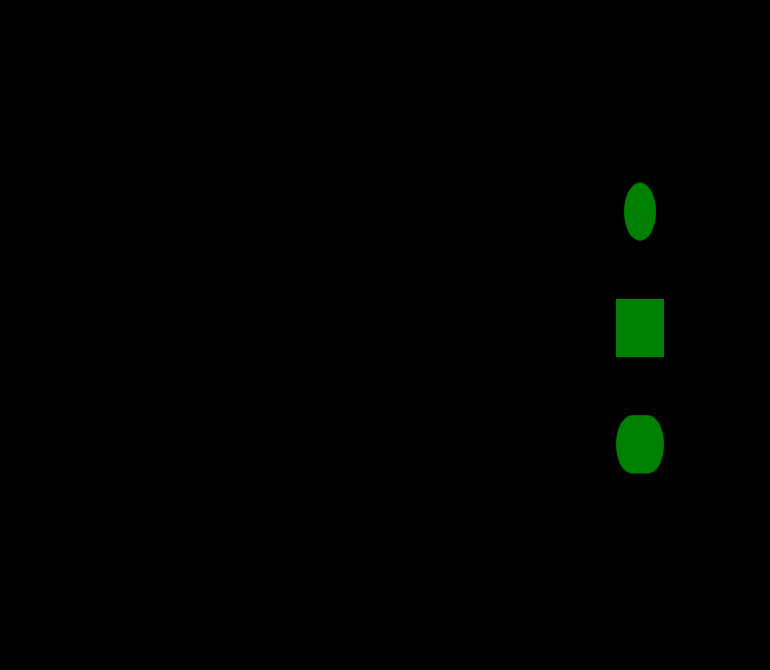
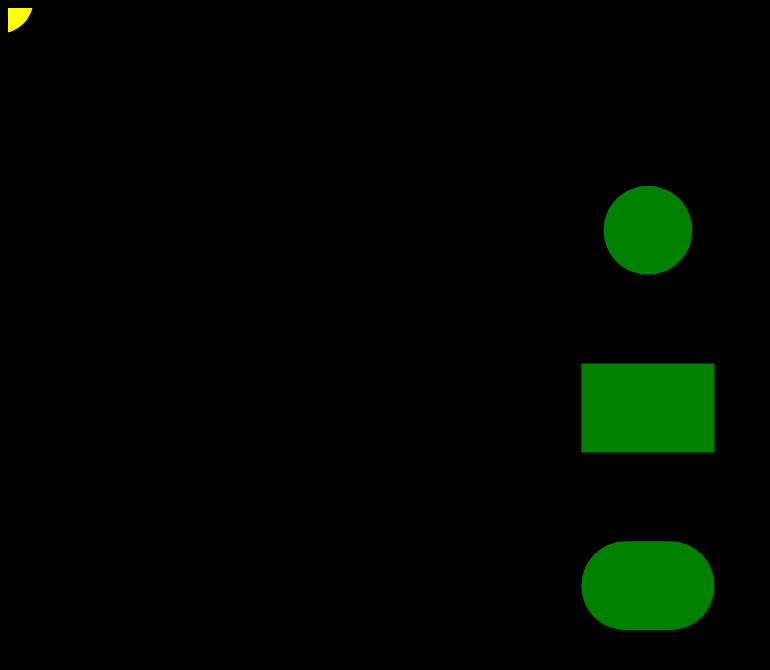
Before and after one commit to matveymerkulov/Furca, a plain HTML site: page examples/collision_test/index.html in a window 1280 px wide. Shown: the whole page, without its empty margins (0-770 px from the left). Drawn offline with Linux system fonts and the light colour scheme.

Commit message:
0.48.6 adaptive camera

```diff
--- a/examples/IBall2/main.js
+++ b/examples/IBall2/main.js
@@ -7,7 +7,8 @@
 import {Layer} from "../../src/layer.js"
 import {TileSet} from "../../src/tile_set.js"
 import {currentCanvas} from "../../src/canvas.js"
-import {ShapeType} from "../../src/shape.js"
+
+import {ShapeType} from "../../src/shape_type.js"
 
 project.getAssets = () => {
     return {
--- a/examples/asteroids/code.js
+++ b/examples/asteroids/code.js
@@ -32,10 +32,10 @@
     template
 } from "./data.js"
 import {Key} from "../../src/key.js"
-import {ShapeType} from "../../src/shape.js"
 import {rad, rnd, rndi} from "../../src/functions.js"
 import {AngularSprite} from "../../src/angular_sprite.js"
 import {Img} from "../../src/image.js"
+import {ShapeType} from "../../src/shape_type.js"
 
 export function initUpdate() {
     let left = new Key("ArrowLeft")
--- a/examples/collision_test/index.html
+++ b/examples/collision_test/index.html
@@ -6,8 +6,8 @@
         <title></title>
         <script type="module" src="main.js"></script>
     </head>
-    <body width="100%" height="100%" align="center" bgcolor="black" style="color: white;display: flex;flex-wrap: nowrap
-    ;justify-content: center;">
-        <canvas id="canvas" style="width: 640px; height: 640px; display: none"></canvas>
+    <body style="width: 100%; height: 100%; color: white;display: flex; flex-wrap: nowrap; justify-content: center;
+            background-color: black; overflow: hidden">
+        <canvas id="canvas" style="width: 100%; height: 100%;"></canvas>
     </body>
 </html>
--- a/examples/collision_test/main.js
+++ b/examples/collision_test/main.js
@@ -1,13 +1,14 @@
 import {defaultCanvas, mouse} from "../../src/system.js"
 import {Sprite} from "../../src/sprite.js"
 import {project} from "../../src/project.js"
-import {Shape, ShapeType} from "../../src/shape.js"
+import {Shape} from "../../src/shape.js"
 import {Key} from "../../src/key.js"
+import {ShapeType} from "../../src/shape_type.js"
 
 project.init = (texture) => {
     let switchType = new Key("Space", "LMB", "WheelUp", "WheelDown")
 
-    defaultCanvas(40, 22)
+    defaultCanvas(12, 18)
 
     let defaultColor = "rgb(0, 128, 0)"
     let collisionColor = "rgb(128, 255, 128)"
--- a/examples/snow/generator.js
+++ b/examples/snow/generator.js
@@ -1,7 +1,7 @@
 import {Action} from "../../src/actions/action.js"
-import {ShapeType} from "../../src/shape.js"
 import {rnd} from "../../src/functions.js"
 import {VectorSprite} from "../../src/vector_sprite.js"
+import {ShapeType} from "../../src/shape_type.js"
 
 export default class Generator extends Action {
     constructor(image, shape, type) {
--- a/examples/snow/main.js
+++ b/examples/snow/main.js
@@ -7,9 +7,9 @@
 import {Img} from "../../src/image.js"
 import {defaultCanvas, texture} from "../../src/system.js"
 import {RemoveIfOutside} from "../../src/actions/sprite/remove_if_outside.js"
-import {ShapeType} from "../../src/shape.js"
 import Generator from "./generator.js"
 import {rnd} from "../../src/functions.js"
+import {ShapeType} from "../../src/shape_type.js"
 
 project.getAssets = () => {
     return {
--- a/src/angular_sprite.js
+++ b/src/angular_sprite.js
@@ -1,7 +1,7 @@
 import {Sprite} from "./sprite.js"
 import {apsk, num} from "./system.js"
-import {ShapeType} from "./shape.js"
 import {Img} from "./image.js"
+import {ShapeType} from "./shape_type.js"
 
 export class AngularSprite extends Sprite {
     angle
--- a/src/box.js
+++ b/src/box.js
@@ -10,7 +10,7 @@
         this.halfHeight = 0.5 * height
     }
 
-    static fromArea(left, top, width, height) {
+    static fromCorner(left, top, width, height) {
         return new Box(left + 0.5 * width, top + 0.5 * height, width, height)
     }
 
@@ -115,7 +115,3 @@
         return box.overlaps(this)
     }
 }
-
-
-export let serviceSprite1 = new Box()
-export let serviceSprite2 = new Box()
--- a/src/canvas.js
+++ b/src/canvas.js
@@ -15,8 +15,16 @@
 }
 
 export class Canvas extends Box {
-    constructor(node, x, y, width, height, viewport, active = true) {
-        super(x, y, width, height, 0.0, 0.0)
+    _vdx = 1.0
+    _vdy = 1.0
+    _k = 1.0
+    background = "black"
+    actions = []
+    active = true
+    viewport = new Box(0, 0, 1, 1)
+
+    constructor(node, x, y, width, height) {
+        super(x, y, width, height)
 
         if(node !== undefined) {
             this.node = node
@@ -28,39 +36,36 @@
             })
         }
 
-        this.active = true
-        this.viewport = viewport
-        this._vdx = 1.0
-        this._vdy = 1.0
-        this._k = 1.0
-        this._oldZoom = 0
-        this._defaultPosition = this
-        this.background = "black"
-        this.actions = []
         this.updateParameters()
     }
 
-    static create(node, fwidth, fheight, adaptive = true) {
-        const k = Math.min(window.innerWidth / fwidth, window.innerHeight / fheight)
-        const width = adaptive ? fwidth * k : node.clientWidth
-        const height = adaptive ? fheight * k : node.clientHeight
-        node.width = width
-        node.height = height// - document.getElementById("tabs").clientHeight * 2
-        //node.style.width = width
-        //node.style.height = height
-        return new Canvas(node, 0.0, 0.0, fwidth, fheight, Box.fromArea(node.offsetLeft
-            , node.offsetTop, width, height))
+    // sx = fx * k + dx
+    // sy = fy * k + dy
+    // dx = sx - fx * k
+    // dy = sy - fy * k
+
+    static createAdaptive(node, x, y, minWidth, minHeight) {
+        const canvas = new Canvas(node, x, y, minWidth, minHeight)
+        window.onresize = function() {
+            canvas.viewport.x = 0.5 * node.offsetWidth
+            canvas.viewport.y = 0.5 * node.offsetHeight
+            canvas.viewport.width = node.offsetWidth
+            canvas.viewport.height = node.offsetHeight
+            node.width = node.offsetWidth
+            node.height = node.offsetHeight
+            canvas._k = Math.min( node.offsetWidth / minWidth, node.offsetHeight / minHeight)
+            canvas.updateParameters()
+        }
+        window.onresize()
+        return canvas
     }
 
     renderNode() {
         this.updateParameters()
-        let viewport = this.viewport
         setCanvas(this)
 
         ctx.fillStyle = this.background
-        //g.setClip(viewport.left, viewport.top, viewport.width, viewport.height)
-        ctx.fillRect(0, 0, viewport.width, viewport.height)
-
+        ctx.fillRect(0, 0, this.viewport.width, this.viewport.height)
         ctx.fillStyle = "white"
 
         this.render()
@@ -89,12 +94,8 @@
     }
 
     updateParameters() {
-        let viewport = this.viewport
-        let k = 1.0 * viewport.width / this.width
-        this._k = k
-        this.height = 1.0 * viewport.height / k
-        this._vdx = 0.5 * viewport.width - this.x * k
-        this._vdy = 0.5 * viewport.height - this.y * k
+        this._vdx = this.viewport.halfWidth - this.x * this._k
+        this._vdy = this.viewport.halfHeight - this.y * this._k
     }
 
     setZoom(zoom) {
@@ -116,28 +117,6 @@
 
     hasMouse() {
         return this.viewport.collidesWithPoint(mouse.x, mouse.y)
-    }
-
-    setDefaultPosition() {
-        this._oldZoom = this.zoom
-        this._defaultPosition = new Sprite(undefined, undefined, this.x, this.y, this.width, this.height)
-    }
-
-    restorePosition() {
-        let defaultPosition = this._defaultPosition
-        this.x = defaultPosition.x
-        this.y = defaultPosition.y
-        this.width = defaultPosition.width
-        this.height = defaultPosition.height
-        this.zoom = this._oldZoom
-        this.updateParameters()
-    }
-
-    drawDefaultCamera() {
-        let pos = this._defaultPosition
-        ctx.fillStyle("blue")
-        ctx.strokeRect(xToScreen(pos.left), yToScreen(pos.top), distToScreen(pos.width), distToScreen(pos.height))
-        ctx.fillStyle("white")
     }
 
     toggle() {
--- a/src/collisions.js
+++ b/src/collisions.js
@@ -1,5 +1,6 @@
-import {serviceSprite1, serviceSprite2} from "./box.js"
+
 import {clamp} from "./functions.js"
+import {serviceSprite1, serviceSprite2} from "./service_sprites.js"
 
 export function toCircle(pill, point, servicePill) {
     if(pill.halfWidth === pill.halfHeight) return pill
--- a/src/physics.js
+++ b/src/physics.js
@@ -1,6 +1,6 @@
 import {unc} from "./system.js"
 import {toCircle} from "./collisions.js"
-import {serviceSprite1, serviceSprite2} from "./box.js"
+import {serviceSprite1, serviceSprite2} from "./service_sprites.js"
 
 
 export class Vector {
--- /dev/null
+++ b/src/service_sprites.js
@@ -0,0 +1,4 @@
+import {Box} from "./box.js"
+
+export let serviceSprite1 = new Box()
+export let serviceSprite2 = new Box()
--- a/src/shape.js
+++ b/src/shape.js
@@ -1,12 +1,7 @@
 import {Renderable} from "./renderable.js"
 import {ctx} from "./canvas.js"
 import {rad} from "./functions.js"
-
-export let ShapeType = {
-    circle: Symbol("circle"),
-    box: Symbol("box"),
-    pill: Symbol("pill"),
-}
+import {ShapeType} from "./shape_type.js"
 
 // noinspection JSSuspiciousNameCombination
 export class Shape extends Renderable {
--- /dev/null
+++ b/src/shape_type.js
@@ -0,0 +1,5 @@
+export let ShapeType = {
+    circle: Symbol("circle"),
+    box: Symbol("box"),
+    pill: Symbol("pill"),
+}
--- a/src/sprite.js
+++ b/src/sprite.js
@@ -2,7 +2,6 @@
 import {ctx, distToScreen, xToScreen, yToScreen} from "./canvas.js"
 import {num} from "./system.js"
 import {Animate} from "./actions/sprite/animate.js"
-import {ShapeType} from "./shape.js"
 import {Img} from "./image.js"
 import {ImageArray} from "./image_array.js"
 import {
@@ -21,6 +20,7 @@
     pillFromBoxVector,
     pillFromPillVector,
 } from "./physics.js"
+import {ShapeType} from "./shape_type.js"
 
 export class Sprite extends Box {
     shapeType
--- a/src/system.js
+++ b/src/system.js
@@ -113,12 +113,12 @@
     ctx.font = size + "px monospace"
 }
 
-export function defaultCanvas(width, height) {
+export function defaultCanvas(width = 32, height = 18) {
     let canvas = document.getElementById("canvas")
     canvas.style.display = "block"
     canvas.focus()
 
-    setCanvas(Canvas.create(canvas, width, height))
+    setCanvas(Canvas.createAdaptive(canvas, 0, 0, width, height))
 
     defaultFontSize = canvas.height / 24
     ctx.fillStyle = "white"
--- a/src/vector_sprite.js
+++ b/src/vector_sprite.js
@@ -1,7 +1,7 @@
 import {Sprite} from "./sprite.js"
 import {apsk, num} from "./system.js"
-import {ShapeType} from "./shape.js"
 import {Img} from "./image.js"
+import {ShapeType} from "./shape_type.js"
 
 export class VectorSprite extends Sprite {
     dx
```
Also changed, not shown: examples/breakout/main.js (+4 -9 lines).
